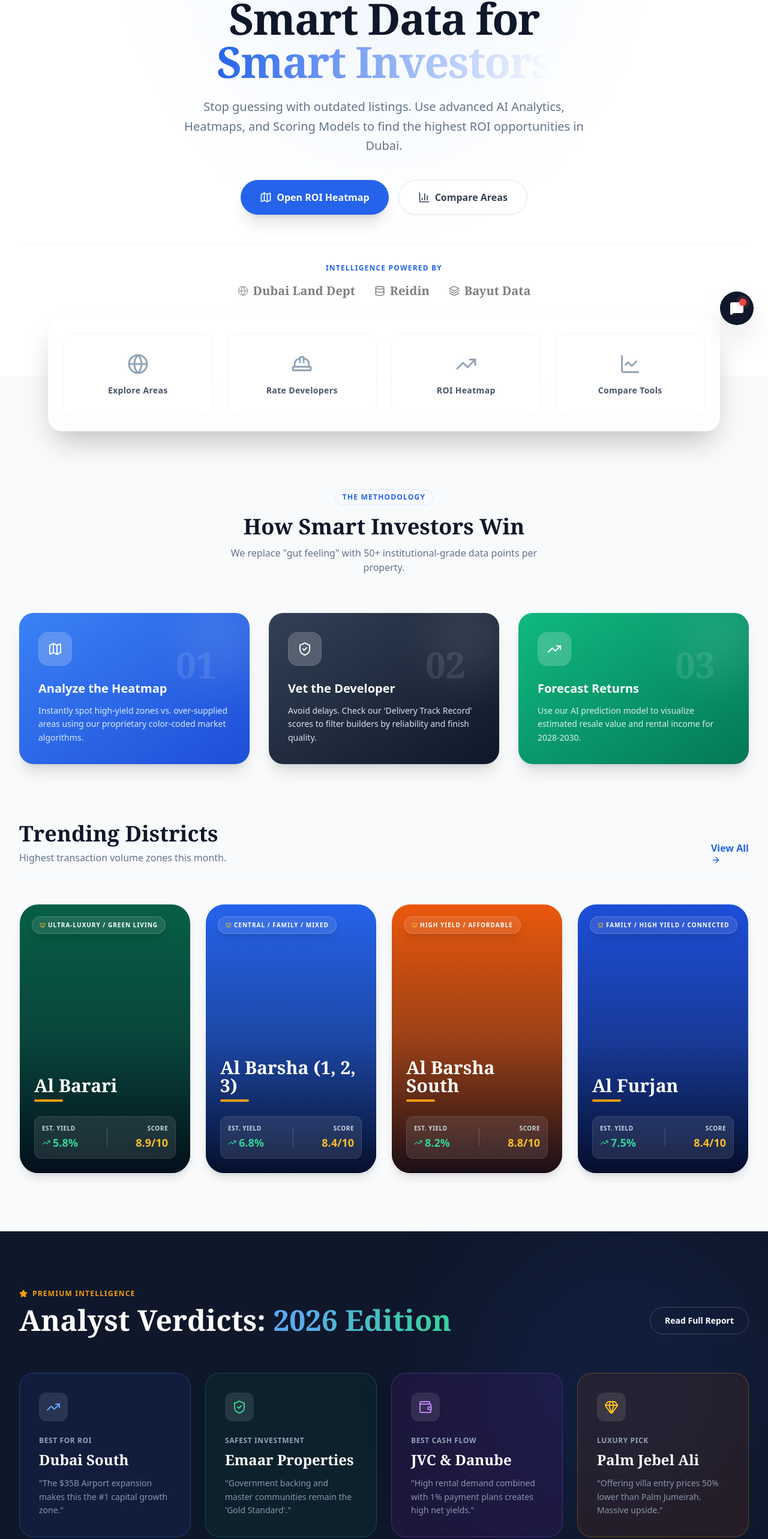
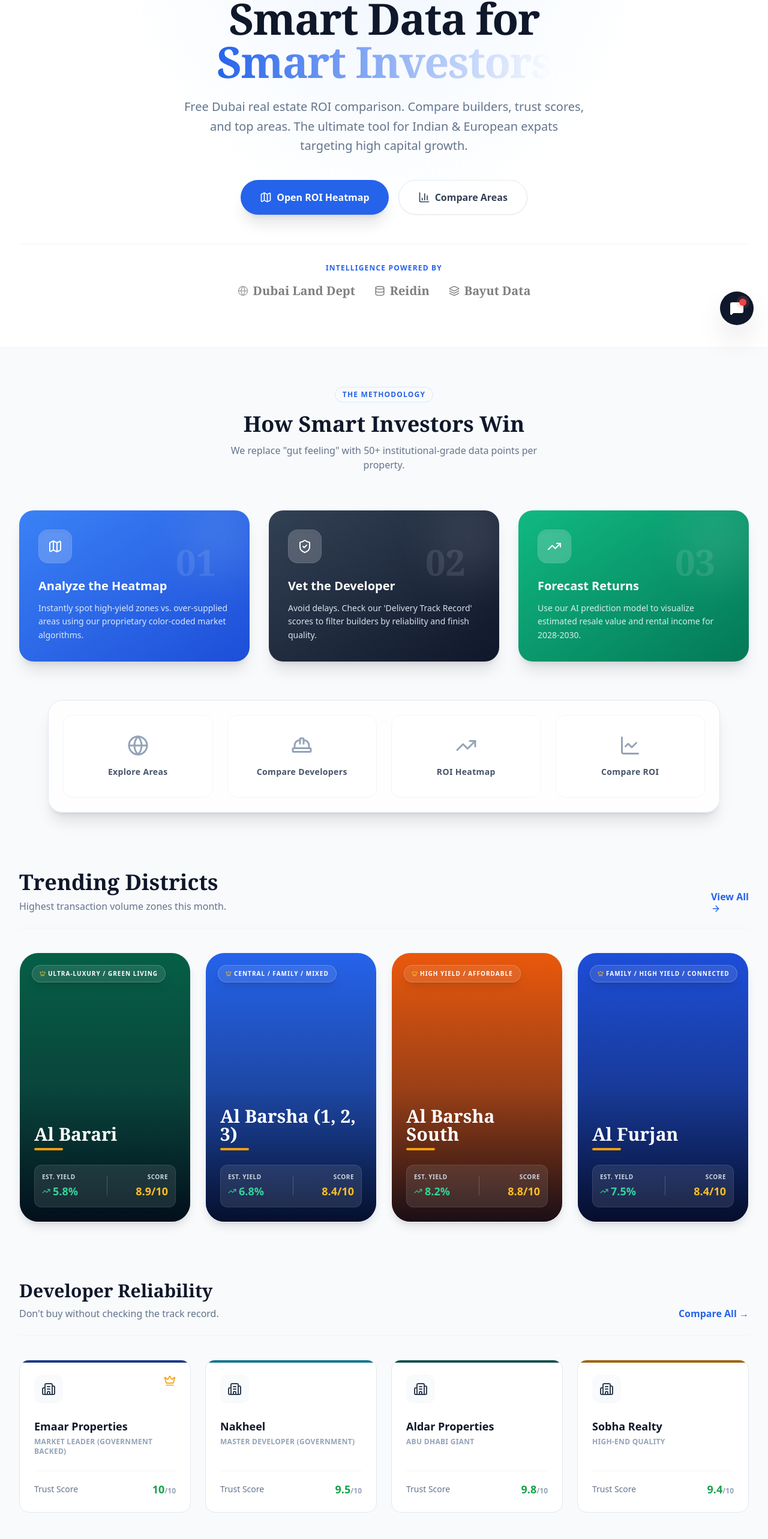
Before and after one commit to mohammedmars9591/realestateiq, a React (Vite) app: page / in a window 1280 px wide. Shown: the part 234-2800 px from the top of the page at 60% size. Built offline with nearby package versions, Linux system fonts and the light colour scheme.

Commit message:
chore: Advanced SEO optimization and Homepage UX flow update

```diff
--- a/index.html
+++ b/index.html
@@ -4,10 +4,30 @@
     <meta charset="UTF-8" />
     <link rel="icon" type="image/svg+xml" href="/vite.svg" />
     <meta name="viewport" content="width=device-width, initial-scale=1.0" />
+    <meta name="theme-color" content="#ffffff" />
 
     <meta name="google-site-verification" content="IXzRFlHOg-mTt6b3D0cZQjNgHbzYalOH5saAvzYyA6I" />
 
-    <title>RealEstateIQ | Smart Investment</title>
+    <!-- Fallback Primary Meta Tags (for non-JS crawlers like WhatsApp, LinkedIn) -->
+    <title>RealEstateIQ | Free AI Dubai Real Estate Investment Tool</title>
+    <meta name="title" content="RealEstateIQ | Free AI Dubai Real Estate Investment Tool" />
+    <meta name="description" content="Compare Dubai real estate areas and top builders for free. AI-driven tool for Indian and European investors to find high ROI properties in Dubai." />
+    <meta name="keywords" content="Dubai real estate for Indians, Dubai property for Europeans, free Dubai real estate comparison, high ROI Dubai, Dubai builder analysis, buy property in Dubai" />
+
+    <!-- Fallback Open Graph / Facebook -->
+    <meta property="og:type" content="website" />
+    <meta property="og:url" content="https://www.realestateiq.ae/" />
+    <meta property="og:title" content="RealEstateIQ | Free AI Dubai Real Estate Investment Tool" />
+    <meta property="og:description" content="Compare Dubai real estate areas and top builders for free. AI-driven tool for Indian and European investors to find high ROI properties in Dubai." />
+    <meta property="og:image" content="https://www.realestateiq.ae/og-image.jpg" />
+
+    <!-- Fallback Twitter -->
+    <meta property="twitter:card" content="summary_large_image" />
+    <meta property="twitter:url" content="https://www.realestateiq.ae/" />
+    <meta property="twitter:title" content="RealEstateIQ | Free AI Dubai Real Estate Investment Tool" />
+    <meta property="twitter:description" content="Compare Dubai real estate areas and top builders for free. AI-driven tool for Indian and European investors to find high ROI properties." />
+    <meta property="twitter:image" content="https://www.realestateiq.ae/og-image.jpg" />
+
   </head>
   <body>
     <div id="root"></div>
--- a/src/components/SEO.jsx
+++ b/src/components/SEO.jsx
@@ -1,12 +1,12 @@
 import React from 'react';
 import { Helmet } from 'react-helmet-async';
 
-const SEO = ({ title, description, image, url }) => {
+const SEO = ({ title, description, image, url, schema }) => {
   const siteUrl = 'https://www.realestateiq.ae';
 
-  // --- UPDATED NAME HERE ---
-  const defaultTitle = 'RealEstateIQ | AI Real Estate Investment Tool';
-  const defaultDescription = 'The intelligent way to invest in Dubai. Verified data, AI ROI predictions, and builder analysis.';
+  // --- ADVANCED SEO DEFAULTS ---
+  const defaultTitle = 'RealEstateIQ | Free AI Dubai Real Estate Investment Tool';
+  const defaultDescription = 'Compare Dubai real estate areas and top builders for free. The ultimate AI-driven investment platform for Indian and European investors targeting high ROI.';
   const defaultImage = `${siteUrl}/og-image.jpg`;
 
   const currentUrl = url ? `${siteUrl}${url}` : siteUrl;
@@ -29,6 +29,13 @@ const SEO = ({ title, description, image, url }) => {
       <meta name="twitter:title" content={title || defaultTitle} />
       <meta name="twitter:description" content={description || defaultDescription} />
       <meta name="twitter:image" content={metaImage} />
+
+      {/* JSON-LD Schema markup injection */}
+      {schema && (
+        <script type="application/ld+json">
+          {JSON.stringify(schema)}
+        </script>
+      )}
     </Helmet>
   );
 };
--- a/src/pages/AreaComparison.jsx
+++ b/src/pages/AreaComparison.jsx
@@ -74,8 +74,8 @@ const AreaComparison = () => {
   return (
     <div className="max-w-7xl mx-auto px-4 md:px-8 pb-20 fade-in bg-slate-50 min-h-screen pt-8">
       <SEO
-        title={`Compare ${mode === 'areas' ? 'Areas' : 'Developers'} | EstateIQ`}
-        description="Detailed side-by-side comparison of ROI, Connectivity, and Future Growth."
+        title={`Free Dubai ${mode === 'areas' ? 'Area' : 'Builder'} Comparison | RealEstateIQ`}
+        description={`Compare Dubai real estate ${mode === 'areas' ? 'areas' : 'builders'} for free. Check ROI, Capital Growth, and Trust Scores to find the best property.`}
       />
 
       {/* HEADER & TOGGLE */}
--- a/src/pages/BuildersPage.jsx
+++ b/src/pages/BuildersPage.jsx
@@ -47,8 +47,8 @@ const BuildersPage = () => {
     <div className="max-w-7xl mx-auto px-4 md:px-8 pb-20 fade-in">
 
       <SEO
-        title="Top 15 Dubai Developers | Comparison Guide 2026"
-        description="Detailed analysis of Emaar, Damac, Binghatti, Sobha, and more. Compare payment plans, build quality, and trust scores."
+        title="Top Dubai Real Estate Builders | Free Comparison & Reviews"
+        description="Compare top Dubai real estate builders. Free Trust Scores, Payment Plans, and ROI data for Indian and European investors targeting builders like Emaar and Damac."
       />
 
       {/* HERO SECTION */}
--- a/src/pages/ExploreAreas.jsx
+++ b/src/pages/ExploreAreas.jsx
@@ -83,8 +83,8 @@ const ExploreAreas = () => {
   return (
     <div className="max-w-7xl mx-auto px-4 md:px-8 pb-20 fade-in bg-slate-50 min-h-screen">
       <SEO
-        title={selectedEmirate ? `${selectedEmirate} Real Estate Market | EstateIQ` : "UAE Investment Map 2026 | EstateIQ"}
-        description="Navigate the UAE's real estate landscape. From the luxury of Dubai to the high yields of Sharjah."
+        title={selectedEmirate ? `${selectedEmirate} Real Estate Investment Guide | Free ROI Data` : "Best Dubai Areas for High ROI | RealEstateIQ"}
+        description="Explore the best Dubai areas for European and Indian investors. Free access to UAE real estate ROI, capital growth data, and investment zones."
       />
 
       {/* --- VIEW 1: NATIONAL MAP (Selector) --- */}
--- a/src/pages/HomePage.jsx
+++ b/src/pages/HomePage.jsx
@@ -14,11 +14,26 @@ const HomePage = () => {
   const featuredAreas = (DUBAI_AREAS || []).slice(0, 4);
   const featuredBuilders = (BUILDERS || []).slice(0, 4);
 
+  const structuredData = {
+    "@context": "https://schema.org",
+    "@type": "SoftwareApplication",
+    "name": "RealEstateIQ",
+    "operatingSystem": "Web",
+    "applicationCategory": "BusinessApplication",
+    "offers": {
+      "@type": "Offer",
+      "price": "0",
+      "priceCurrency": "AED"
+    },
+    "description": "Free AI-powered Dubai Real Estate Investment Tool for analyzing Builders and Area ROI."
+  };
+
   return (
     <div className="fade-in bg-slate-50 font-sans text-slate-900">
       <SEO
-        title="RealEstateIQ | AI-Powered Dubai Property Investment Analysis"
-        description="Stop guessing. Access verified rental yields, capital appreciation forecasts, and builder reliability scores for 50+ Dubai areas."
+        title="RealEstateIQ | Free AI Dubai Real Estate Investment Tool"
+        description="Stop guessing. Access 100% free verified rental yields, ROI forecasts, and compare top builders. The ultimate platform for Indian, European, and Global investors."
+        schema={structuredData}
       />
 
       {/* --- 1. LIVE MARKET TICKER --- */}
@@ -36,7 +51,7 @@ const HomePage = () => {
       </div>
 
       {/* --- 2. HERO SECTION --- */}
-      <div className="relative bg-white pt-16 pb-32 overflow-hidden">
+      <div className="relative bg-white pt-16 pb-20 overflow-hidden">
         <div className="max-w-7xl mx-auto px-4 md:px-8 text-center relative z-10">
 
           <div className="inline-flex items-center gap-2 px-4 py-1.5 rounded-full bg-slate-50 border border-blue-100 text-blue-700 text-xs font-bold uppercase tracking-wider mb-8 shadow-sm">
@@ -53,7 +68,7 @@ const HomePage = () => {
           </h1>
 
           <p className="text-xl text-slate-500 max-w-2xl mx-auto mb-10 leading-relaxed font-light">
-            Stop guessing with outdated listings. Use advanced <strong>AI Analytics, Heatmaps, and Scoring Models</strong> to find the highest ROI opportunities in Dubai.
+            <strong>Free Dubai real estate ROI comparison.</strong> Compare builders, trust scores, and top areas. The ultimate tool for <strong>Indian & European expats</strong> targeting high capital growth.
           </p>
 
           <div className="flex flex-col sm:flex-row justify-center gap-4">
@@ -80,18 +95,8 @@ const HomePage = () => {
         <div className="absolute top-0 left-0 w-full h-full bg-[radial-gradient(ellipse_at_top,_var(--tw-gradient-stops))] from-blue-50 via-white to-white -z-0"></div>
       </div>
 
-      {/* --- 3. QUICK TOOLS GRID (LUXURY CARDS) --- */}
-      <div className="max-w-6xl mx-auto px-4 -mt-24 relative z-20 mb-24">
-         <div className="bg-white/80 backdrop-blur-xl rounded-3xl shadow-2xl border border-white/50 p-6 grid grid-cols-2 md:grid-cols-4 gap-6">
-            <ToolCard to="/areas" icon={<Globe />} label="Explore Areas" color= "text-blue-600" />
-            <ToolCard to="/builders" icon={<HardHat />} label="Rate Developers" color="from-blue-500 to-blue-700" />
-            <ToolCard to="/heatmap" icon={<TrendingUp />} label="ROI Heatmap" color="from-blue-500 to-blue-700" />
-            <ToolCard to="/compare" icon={<LineChart />} label="Compare Tools" color="from-blue-500 to-blue-700"/>
-         </div>
-      </div>
-
-      {/* --- 4. HOW SMART INVESTORS WIN (LUXURY CARDS) --- */}
-      <div className="max-w-7xl mx-auto px-4 md:px-8 mb-24">
+      {/* --- 3. HOW SMART INVESTORS WIN (LUXURY CARDS) --- */}
+      <div className="max-w-7xl mx-auto px-4 md:px-8 mb-16 pt-16 border-t border-slate-100">
          <div className="text-center mb-16">
             <div className="inline-block px-3 py-1 border border-blue-100 rounded-full text-blue-600 text-xs font-bold uppercase tracking-widest mb-4">
                The Methodology
@@ -122,6 +127,16 @@ const HomePage = () => {
                icon={<TrendingUp className="text-white" size={24} />}
                color="from-emerald-500 to-emerald-700"
             />
+         </div>
+      </div>
+
+      {/* --- 4. QUICK TOOLS GRID (LUXURY CARDS) --- */}
+      <div className="max-w-6xl mx-auto px-4 relative z-20 mb-24">
+         <div className="bg-white/80 backdrop-blur-xl rounded-3xl shadow-xl border border-slate-200 p-6 grid grid-cols-2 md:grid-cols-4 gap-6">
+            <ToolCard to="/areas" icon={<Globe />} label="Explore Areas" color= "text-blue-600" />
+            <ToolCard to="/builders" icon={<HardHat />} label="Compare Developers" color="from-blue-500 to-blue-700" />
+            <ToolCard to="/heatmap" icon={<TrendingUp />} label="ROI Heatmap" color="from-blue-500 to-blue-700" />
+            <ToolCard to="/compare" icon={<LineChart />} label="Compare ROI" color="from-blue-500 to-blue-700"/>
          </div>
       </div>
 
@@ -177,7 +192,41 @@ const HomePage = () => {
         </div>
       </div>
 
-      {/* --- 6. ANALYST VERDICTS (LUXURY SECTION) --- */}
+      {/* --- 6. FEATURED DEVELOPERS --- */}
+      <div className="max-w-7xl mx-auto px-4 md:px-8 mb-24">
+         <div className="flex justify-between items-end mb-10 border-b border-slate-100 pb-6">
+           <div>
+             <h2 className="text-3xl font-serif font-bold text-slate-900">Developer Reliability</h2>
+             <p className="text-slate-500 mt-2">Don't buy without checking the track record.</p>
+           </div>
+           <Link to="/builders" className="text-blue-600 font-bold hover:underline hidden md:block">Compare All →</Link>
+         </div>
+
+         <div className="grid grid-cols-1 md:grid-cols-2 lg:grid-cols-4 gap-6">
+           {featuredBuilders.map((builder) => (
+             <Link to={`/builder/${builder.id}`} key={builder.id} className="group block hover:no-underline">
+               <div className="bg-white border border-slate-200 rounded-2xl p-6 hover:shadow-xl transition-all hover:-translate-y-1 h-full flex flex-col relative overflow-hidden group-hover:border-blue-200">
+                 <div className={`absolute top-0 left-0 w-full h-1 ${builder.imageColor || 'bg-slate-800'}`}></div>
+                 <div className="flex justify-between items-start mb-6">
+                   <div className={`p-3 rounded-xl bg-slate-50 text-slate-700 group-hover:bg-blue-50 group-hover:text-blue-600 transition-colors`}>
+                     <Building2 size={24} />
+                   </div>
+                   {builder.id === 'emaar' && <Crown size={20} className="text-amber-500" />}
+                 </div>
+                 <h3 className="text-lg font-bold text-slate-900 mb-1">{builder.name}</h3>
+                 <div className="text-xs font-bold text-slate-400 uppercase tracking-wide mb-6">{builder.tier}</div>
+
+                 <div className="mt-auto pt-4 border-t border-slate-100 flex justify-between items-center text-sm">
+                   <span className="text-slate-500 font-medium">Trust Score</span>
+                   <span className={`font-bold text-lg ${builder.scores?.trust >= 9 ? 'text-green-600' : 'text-blue-600'}`}>{builder.scores?.trust}<span className="text-xs text-slate-400">/10</span></span>
+                 </div>
+               </div>
+             </Link>
+           ))}
+         </div>
+      </div>
+
+      {/* --- 7. ANALYST VERDICTS (LUXURY SECTION) --- */}
       <div className="bg-slate-900 py-24 mb-24 text-white relative overflow-hidden">
          {/* Background Decor */}
          <div className="absolute top-0 right-0 w-[500px] h-[500px] bg-blue-600/10 rounded-full blur-[100px] pointer-events-none"></div>
@@ -222,47 +271,13 @@ const HomePage = () => {
          </div>
       </div>
 
-      {/* --- 7. FEATURED DEVELOPERS --- */}
-      <div className="max-w-7xl mx-auto px-4 md:px-8 mb-24">
-         <div className="flex justify-between items-end mb-10 border-b border-slate-100 pb-6">
-           <div>
-             <h2 className="text-3xl font-serif font-bold text-slate-900">Developer Reliability</h2>
-             <p className="text-slate-500 mt-2">Don't buy without checking the track record.</p>
-           </div>
-           <Link to="/builders" className="text-blue-600 font-bold hover:underline hidden md:block">Compare All →</Link>
-         </div>
-
-         <div className="grid grid-cols-1 md:grid-cols-2 lg:grid-cols-4 gap-6">
-           {featuredBuilders.map((builder) => (
-             <Link to={`/builder/${builder.id}`} key={builder.id} className="group block hover:no-underline">
-               <div className="bg-white border border-slate-200 rounded-2xl p-6 hover:shadow-xl transition-all hover:-translate-y-1 h-full flex flex-col relative overflow-hidden group-hover:border-blue-200">
-                 <div className={`absolute top-0 left-0 w-full h-1 ${builder.imageColor || 'bg-slate-800'}`}></div>
-                 <div className="flex justify-between items-start mb-6">
-                   <div className={`p-3 rounded-xl bg-slate-50 text-slate-700 group-hover:bg-blue-50 group-hover:text-blue-600 transition-colors`}>
-                     <Building2 size={24} />
-                   </div>
-                   {builder.id === 'emaar' && <Crown size={20} className="text-amber-500" />}
-                 </div>
-                 <h3 className="text-lg font-bold text-slate-900 mb-1">{builder.name}</h3>
-                 <div className="text-xs font-bold text-slate-400 uppercase tracking-wide mb-6">{builder.tier}</div>
-
-                 <div className="mt-auto pt-4 border-t border-slate-100 flex justify-between items-center text-sm">
-                   <span className="text-slate-500 font-medium">Trust Score</span>
-                   <span className={`font-bold text-lg ${builder.scores?.trust >= 9 ? 'text-green-600' : 'text-blue-600'}`}>{builder.scores?.trust}<span className="text-xs text-slate-400">/10</span></span>
-                 </div>
-               </div>
-             </Link>
-           ))}
-         </div>
-      </div>
-
       {/* --- 8. CTA SECTION --- */}
       <div className="max-w-7xl mx-auto px-4 md:px-8 mb-20">
          <div className="bg-gradient-to-r from-blue-700 to-blue-900 rounded-3xl p-12 text-center text-white relative overflow-hidden shadow-2xl">
             <div className="relative z-10">
                <h2 className="text-3xl font-serif font-bold mb-4">Ready to find your next investment?</h2>
-               <p className="text-blue-100 mb-8 max-w-xl mx-auto text-lg">Access the same data institutional investors use. Free for a limited time.</p>
-               <Link to="/areas" className="inline-block bg-white text-blue-900 px-10 py-4 rounded-full font-bold hover:bg-blue-50 transition shadow-lg hover:shadow-xl transform hover:-translate-y-1">Start Exploring Now</Link>
+               <p className="text-blue-100 mb-8 max-w-xl mx-auto text-lg">Use the ultimate free Dubai property investment tool. Act early and dominate the market.</p>
+               <Link to="/compare" className="inline-block bg-white text-blue-900 px-10 py-4 rounded-full font-bold hover:bg-blue-50 transition shadow-lg hover:shadow-xl transform hover:-translate-y-1">Start Comparing For Free</Link>
             </div>
             {/* Decor */}
             <div className="absolute top-0 right-0 w-64 h-64 bg-white/10 rounded-full -mr-16 -mt-16 blur-3xl"></div>
```
Also changed, not shown: src/data/emiratesData.js (+8 -6 lines), public/robots.txt (added), 1 other file (tests, documents, lock files or other folders).
